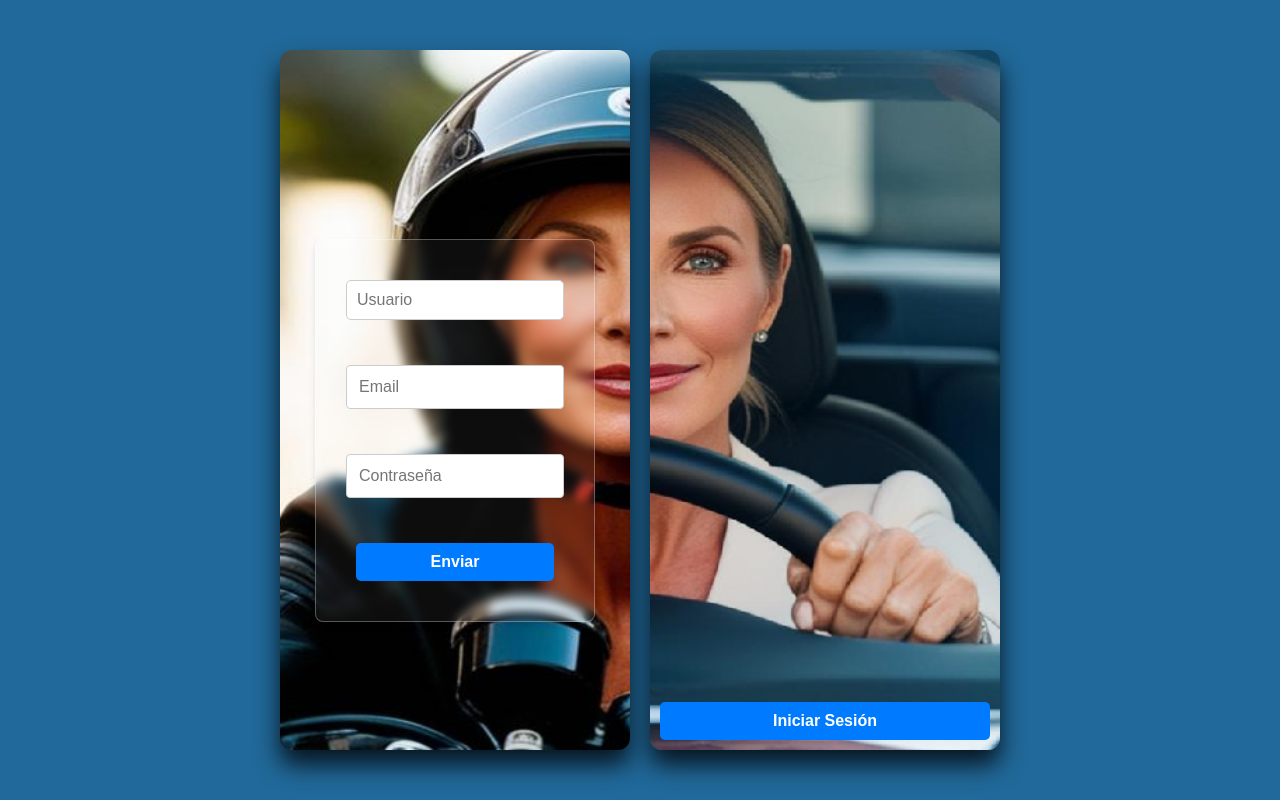
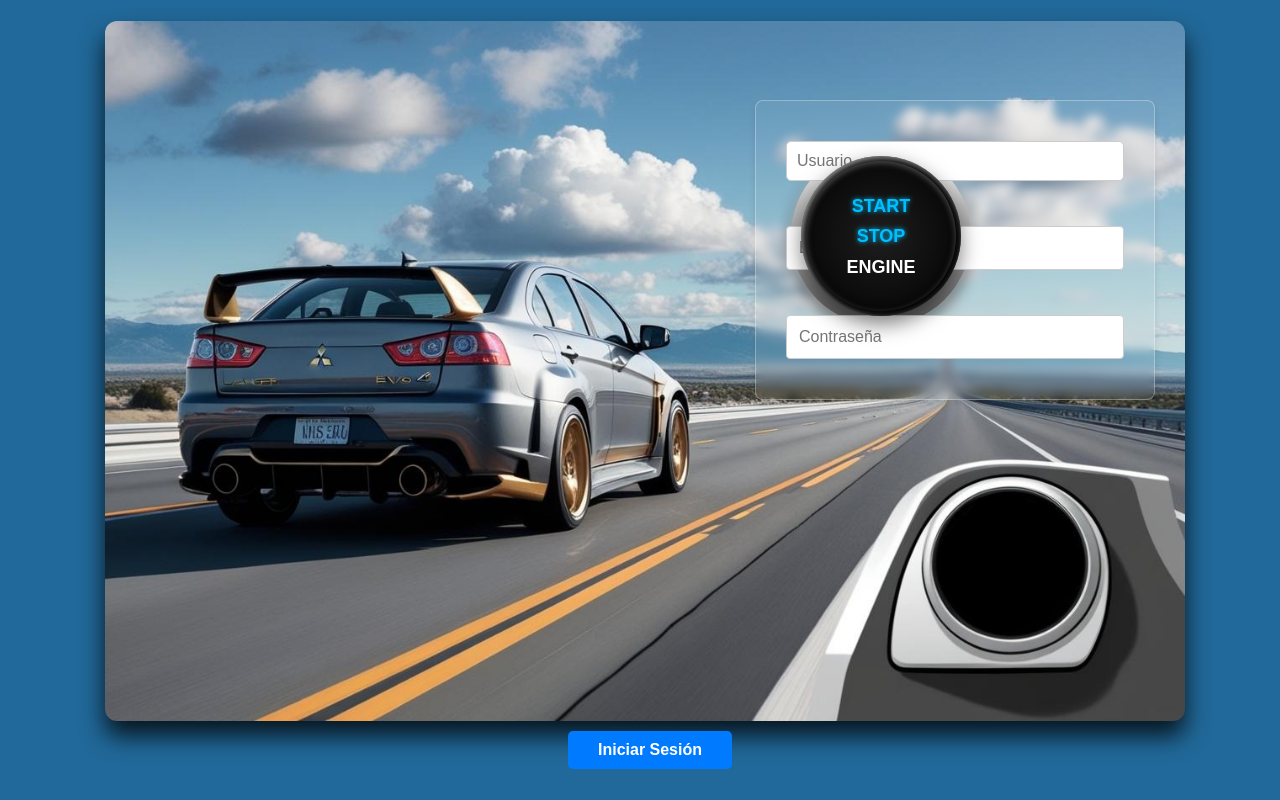
Before and after one commit to LilianaJZ/seguros-vehiculos, a React (Vite) app: page /signin in a window 1280 px wide. Built offline with nearby package versions, Linux system fonts and the light colour scheme.

Commit message:
se constinua con cambio de login, se crea paginas css para cada pagina para lograr ubicar el boton en su puesto

```diff
--- a/src/components/Formulario.jsx
+++ b/src/components/Formulario.jsx
@@ -1,4 +1,5 @@
-import "../pages/Login.css"
+import "..pages/Login.css"
+import StartStopButton from "./StarEngine";
 
 
 function Formulario() {
@@ -7,7 +8,7 @@ function Formulario() {
         <form action="" className="form">
           <input type="text" placeholder="Usuario" className="input" />
           <input type="password" placeholder="Contraseña" className="input" />
-          <button type="submit" className="btn">Enviar</button>
+          <StartStopButton/>
         </form>
       </div>
     );
--- a/src/components/FormularioDos.jsx
+++ b/src/components/FormularioDos.jsx
@@ -1,4 +1,5 @@
 import "../pages/Login.css"
+import StartStopButton from "./StarEngine";
 
 function FormularioDos() {
     return (
@@ -7,7 +8,7 @@ function FormularioDos() {
             <input type="text" placeholder="Usuario" className="input" />
             <input type="email" placeholder="Email" className="input" />
             <input type="password" placeholder="Contraseña" className="input" />
-            <button type="submit" className="btn">Enviar</button>
+            <StartStopButton/>
           </form>
         </div>
       );
--- a/src/components/Loggin.jsx
+++ b/src/components/Loggin.jsx
@@ -10,7 +10,7 @@ function Loggin() {
   }
 
   return (
-    <div className="espalda">
+    <div >
 
       <button className="btn btn2" onClick={handleClick} >Registrarse</button>
 
--- a/src/components/LoginForm.jsx
+++ b/src/components/LoginForm.jsx
@@ -1,4 +1,5 @@
 import React, { useState } from "react";
+import StartStopButton from "./StarEngine";
 
 const LoginForm = () => {
   const [formData, setFormData] = useState({ username: "", password: "" });
@@ -15,7 +16,8 @@ const LoginForm = () => {
   };
 
   return (
-    <form onSubmit={handleSubmit}>
+    <form onSubmit={handleSubmit} style={{ textAlign: "center" }}>
+      <div>
         <input
           type="text"
           name="username"
@@ -23,6 +25,7 @@ const LoginForm = () => {
           value={formData.username}
           onChange={handleChange}
           required
+
         />
         <input
           type="password"
@@ -31,10 +34,14 @@ const LoginForm = () => {
           value={formData.password}
           onChange={handleChange}
           required
+
         />
-      <button type="submit" className="btn-primary">
-        Entrar
-      </button>
+      </div>
+
+      {/* Renderiza el botón StartEngine */}
+      <div style={{ marginTop: "20px" }}>
+        <StartStopButton />
+      </div>
     </form>
   );
 };
--- a/src/components/SingIn.jsx
+++ b/src/components/SingIn.jsx
@@ -10,7 +10,7 @@ const handleClick =()=>{
 
 
   return (
-    <div className="espaldaDos">
+    <div>
       <button className="btn btn2" onClick={handleClick} >Iniciar Sesión</button>
     </div>
   );
--- a/src/components/StarEngine.css
+++ b/src/components/StarEngine.css
@@ -1,33 +1,66 @@
+/**{
+  border: red 1px solid;
+}*/
+
+.botonEngine {
+  all: none;
+  /* Elimina todos los estilos predeterminados */
+  background: none;
+  /* Quitar fondo */
+  border: none;
+  /* Quitar borde */
+  padding: 0;
+  /* Quitar relleno */
+  cursor: pointer;
+  /* Mantener el cursor en forma de manito */
+  font: inherit;
+  /* Heredar la fuente */
+  text-align: center;
+  /* Alinear texto en el centro */
+  /*display: inline-block;*/
+  border-radius: 50%;
+  display: flex;
+  width: 150px;
+  height: 150px;
+  margin-left: auto;
+  margin-right: auto;
+  margin-top: 3%;
+
+}
+
 /* Contenedor del botón */
 .button-container {
   display: flex;
   justify-content: center;
   align-items: center;
-  height: 100vh; /* Centrado vertical en la pantalla */
-  background-color: #1e1e1e; /* Fondo oscuro similar al tablero */
+  margin: auto;
+
+  position: relative;
+  /* Asegura alineación */
 }
 
 /* Botón principal */
 .start-stop-button {
+  position: relative;
   width: 160px;
   height: 160px;
   border-radius: 50%;
   background: radial-gradient(circle, #1b1b1b, #000);
-  border: 8px solid #ddd; /* Base del aro cromado */
+  /* Botón oscuro */
+  cursor: pointer;
+  /* Puntero tipo "manito" */
+  transition: transform 0.1s ease-in-out, box-shadow 0.1s ease-in-out;
   box-shadow:
-    inset 2px 2px 6px rgba(255, 255, 255, 0.6), /* Reflejos internos */
-    inset -2px -2px 6px rgba(0, 0, 0, 0.8), /* Sombras internas */
-    0 5px 15px rgba(0, 0, 0, 0.5); /* Sombra externa */
-  display: flex;
-  justify-content: center;
-  align-items: center;
-  cursor: pointer; /* Puntero tipo "manito" */
-  transition: transform 0.1s ease-in-out, box-shadow 0.1s ease-in-out;
+    inset 2px 2px 6px rgba(255, 255, 255, 0.6),
+    inset -2px -2px 6px rgba(0, 0, 0, 0.8),
+    0 8px 20px rgba(0, 0, 0, 0.5);
+  /* Sombras */
 }
 
-/* Efecto de "hundimiento" al hacer click */
+/* Efecto de hundimiento */
 .start-stop-button:active {
-  transform: translateY(4px); /* Movimiento hacia abajo */
+  transform: translateY(1px);
+  /* Efecto de hundimiento */
   box-shadow:
     inset 4px 4px 8px rgba(0, 0, 0, 0.8),
     inset -4px -4px 8px rgba(255, 255, 255, 0.2);
@@ -37,21 +70,29 @@
 .start-stop-button::before {
   content: '';
   position: absolute;
+  top: 50%;
+  left: 50%;
+  transform: translate(-50%, -50%);
+  /* Centrar perfectamente */
   width: 180px;
+  /* Un poco más grande que el botón */
   height: 180px;
   border-radius: 50%;
-  border: 4px solid;
-  border-image: linear-gradient(to bottom, #fefefe, #a7a7a7, #5a5a5a) 1;
+  background: linear-gradient(to bottom, #fefefe, #bdbdbd, #8e8e8e, #5a5a5a);
+  /* Efecto cromado */
   box-shadow:
     0 0 10px rgba(255, 255, 255, 0.5),
-    inset 0 0 8px rgba(0, 0, 0, 0.6);
+    0 5px 15px rgba(0, 0, 0, 0.5);
+  /* Sombra externa */
   z-index: -1;
+  /* Aro detrás del botón */
 }
 
 /* Círculo interno */
 .inner-circle {
-  width: 80%;
-  height: 80%;
+  position: relative;
+  width: 100%;
+  height: 100%;
   border-radius: 50%;
   background: radial-gradient(circle, #1e1e1e, #000);
   color: #fff;
@@ -68,10 +109,34 @@
     inset 0 -2px 6px rgba(0, 0, 0, 0.7);
 }
 
+/* Efecto de brillo neón */
+.inner-circle::after {
+  content: '';
+  position: absolute;
+  top: 50%;
+  left: 50%;
+  transform: translate(-50%, -50%);
+  width: 120%;
+  height: 120%;
+  border-radius: 50%;
+  background: radial-gradient(circle, rgba(0, 191, 255, 0.4), transparent 70%);
+  box-shadow: 0 0 20px 10px rgba(0, 191, 255, 0.5);
+  z-index: -1;
+  opacity: 0;
+  transition: opacity 0.2s ease-in-out;
+}
+
+/* Mostrar el brillo al presionar */
+.start-stop-button:active .inner-circle::after {
+  opacity: 1;
+  /* Hace visible el brillo */
+}
+
 /* Texto */
 .text span {
   display: block;
   margin: 2px 0;
-  color: #00bfff; /* Azul eléctrico */
+  color: #00bfff;
+  /* Azul eléctrico */
   text-shadow: 0 0 5px #00bfff;
 }
--- a/src/components/StarEngine.jsx
+++ b/src/components/StarEngine.jsx
@@ -1,28 +1,26 @@
 import React from 'react';
-import { useNavigate } from 'react-router-dom';
 import './StarEngine.css';
 
 function StartStopButton() {
+  return (
 
-  /*const navigate = useNavigate();
 
-  const handleClick = () => {
-    navigate(redirectTo);
-  };*/
+    <div className="button-container">
+      <div className="start-stop-button">
 
-  return (
-    <div className="button-container" /*onClick={handleClick}*/>
-      <div className="start-stop-button">
+      <button type="submit" className='botonEngine'>
         <div className="inner-circle">
           <p className="text">
-            <span>ENGINE</span>
             <span>START</span>
             <span>STOP</span>
           </p>
+          <p className="engine-text">ENGINE</p>
         </div>
+        </button>
       </div>
     </div>
+
   );
-};
+}
 
 export default StartStopButton;
--- a/src/pages/Login.css
+++ b/src/pages/Login.css
@@ -7,8 +7,8 @@
 .login-page {
   display: flex;
   justify-content: center;
+  flex-direction: column;
   align-items: center;
-  flex-wrap: wrap;
   height: 100vh; /* 100% del alto de la ventana */
   width: 100vw; /* 100% del ancho de la ventana */
   /*background-image: url('../img/fondocarretera.jpg');*/
@@ -21,9 +21,9 @@
 
 .signin-page {
   display: flex;
+  flex-direction: column;
   justify-content: center;
   align-items: center;
-  flex-wrap: wrap;
   height: 100vh; /* 100% del alto de la ventana */
   width: 100vw; /* 100% del ancho de la ventana */
   /*background-image: url('../img/fondocarretera.jpg');*/
@@ -49,9 +49,9 @@
 
 .formulario, .formularioDos,
 .espalda, .espaldaDos {
-  width: 350px;
+  width: 1080px;
   height: 700px;
-  margin: 10px;
+  margin-left: 10px;
   border-radius: 12px;
   display: flex;
   justify-content: center;
@@ -62,21 +62,27 @@
 
 .formularioDos {
   background-color: white;
-  background-image: url('../img/cardAB2.png');
+  background-image: url('../img/newlogin.jpg');
   background-size: 725px 850px;
   background-repeat: no-repeat;
-  background-position: top left;
-  background-position-y: -11px;
+  background-position: center;
+  background-size: cover;
+  display: flex;
+  flex-direction: column;
+  align-items: end;
 
 }
 
 .formulario {
   background-color: white;
-  background-image: url('../img/cardBA2b.png');
+  background-image: url('../img/newlogin.jpg');
   background-size: 725px 850px;
   background-repeat: no-repeat;
-  background-position: top left;
-  background-position-y: -24px;
+  background-position: center;
+  background-size: cover;
+  display: flex;
+  flex-direction: column;
+  align-items: end;
 
 }
 
@@ -87,7 +93,6 @@
   background-repeat: no-repeat;
   background-position: top right;
   background-color: rgba(0, 0, 139, 0.649);
-  background-position-y: -18px;
   color: white;
   flex-direction: row;
   align-items: end;
@@ -99,7 +104,6 @@
   background-repeat: no-repeat;
   background-position: top right;
   background-color: rgba(0, 0, 139, 0.649);
-  background-position-y: -18px;
   color: white;
   flex-direction: row;
   align-items: end;
@@ -107,6 +111,8 @@
 
 .btn2 {
   margin-bottom: 50px;
+  position: relative;
+
 
 }
 
@@ -115,8 +121,12 @@
 
   width: 80%;
   max-width: 400px;
+  height: 300px;
+  position: absolute;
+  top: 100px;
   background-color: #ffffff;
   padding: 30px;
+  margin-right: 30px;
   border-radius: 8px;
   box-shadow: 0 4px 8px rgba(0, 0, 0, 0.2);
   background: rgba(255, 255, 255, 0.05); /* Fondo semitransparente */
@@ -126,9 +136,13 @@
   border: 1px solid rgba(255, 255, 255, 0.3); /* Borde para realzar el efecto de vidrio */
 }
 
-.formDos{
-  position: relative;
-  top: 40px;
+
+
+.button-container{
+  position: absolute;
+  top: 55px;
+  left: 45px;
+
 }
 
 .input {
--- a/src/pages/Login.jsx
+++ b/src/pages/Login.jsx
@@ -1,7 +1,6 @@
 
 import Formulario from "../components/Formulario";
 import Loggin from "../components/Loggin";
-import SingIn from "../components/SingIn";
 import "./Login.css"
 
 
--- a/src/pages/SingIIn.jsx
+++ b/src/pages/SingIIn.jsx
@@ -1,7 +1,7 @@
 
 import FormularioDos from "../components/FormularioDos";
-import Loggin from "../components/Loggin";
 import SingIn from "../components/SingIn";
+import "./SingIIn.css"
 
 function SingIIn() {
   return (
--- /dev/null
+++ b/src/pages/Singiin.css
@@ -0,0 +1,186 @@
+.login-page {
+    display: flex;
+    justify-content: center;
+    flex-direction: column;
+    align-items: center;
+    height: 100vh; /* 100% del alto de la ventana */
+    width: 100vw; /* 100% del ancho de la ventana */
+    /*background-image: url('../img/fondocarretera.jpg');*/
+    background-color: #21699a;
+    background-size: cover; /* Asegúrate de que cubra toda el área */
+    background-position: center;
+    gap: 0px;
+
+  }
+
+  .signin-page {
+    display: flex;
+    flex-direction: column;
+    justify-content: center;
+    align-items: center;
+    height: 100vh; /* 100% del alto de la ventana */
+    width: 100vw; /* 100% del ancho de la ventana */
+    /*background-image: url('../img/fondocarretera.jpg');*/
+    background-color: #21699a;
+    background-size: cover; /* Asegúrate de que cubra toda el área */
+    background-position: center;
+    gap: 0px;
+  }
+
+  .signin-page::before {
+    content: ""; /* Necesario para pseudo-elementos */
+    position: absolute;
+    top: 0;
+    left: 0;
+    width: 100%;
+    height: 100%;
+    background-image: inherit; /* Usa la misma imagen que el fondo */
+    background-size: inherit;
+    background-position: inherit;
+    filter: blur(10px); /* Aplica el desenfoque */
+    z-index: -1; /* Envía el pseudo-elemento detrás del contenido */
+  }
+
+  .formulario, .formularioDos,
+  .espalda, .espaldaDos {
+    width: 1080px;
+    height: 700px;
+    margin-left: 10px;
+    border-radius: 12px;
+    display: flex;
+    justify-content: center;
+    align-items: center;
+    text-align: center;
+    box-shadow: 0px 15px 25px rgba(0, 0, 0, 0.8);
+  }
+
+  .formularioDos {
+    background-color: white;
+    background-image: url('../img/newlogin.jpg');
+    background-size: 725px 850px;
+    background-repeat: no-repeat;
+    background-position: center;
+    background-size: cover;
+    display: flex;
+    flex-direction: column;
+    align-items: end;
+
+  }
+
+  .formulario {
+    background-color: white;
+    background-image: url('../img/newlogin.jpg');
+    background-size: 725px 850px;
+    background-repeat: no-repeat;
+    background-position: center;
+    background-size: cover;
+    display: flex;
+    flex-direction: column;
+    align-items: end;
+
+  }
+
+  .espalda {
+
+    background-image: url('../img/cardBA2b.png');
+    background-size: 725px 850px;
+    background-repeat: no-repeat;
+    background-position: top right;
+    background-color: rgba(0, 0, 139, 0.649);
+    color: white;
+    flex-direction: row;
+    align-items: end;
+  }
+
+  .espaldaDos {
+    background-image: url('../img/cardAB2.png');
+    background-size: 725px 850px;
+    background-repeat: no-repeat;
+    background-position: top right;
+    background-color: rgba(0, 0, 139, 0.649);
+    color: white;
+    flex-direction: row;
+    align-items: end;
+  }
+
+  .btn2 {
+    margin-bottom: 50px;
+    position: relative;
+
+
+  }
+
+
+  .form, .formDos {
+
+    width: 80%;
+    max-width: 400px;
+    height: 300px;
+    position: absolute;
+    top: 100px;
+    background-color: #ffffff;
+    padding: 30px;
+    margin-right: 30px;
+    border-radius: 8px;
+    box-shadow: 0 4px 8px rgba(0, 0, 0, 0.2);
+    background: rgba(255, 255, 255, 0.05); /* Fondo semitransparente */
+    backdrop-filter: blur(5px); /* Desenfoque del fondo detrás */
+    -webkit-backdrop-filter: blur(25px); /* Para compatibilidad con navegadores WebKit */
+    box-shadow: 0 4px 6px rgba(0, 0, 0, 0.1); /* Sombra sutil */
+    border: 1px solid rgba(255, 255, 255, 0.3); /* Borde para realzar el efecto de vidrio */
+  }
+
+
+
+  .button-container{
+    position: absolute;
+    top: 55px;
+    left: 45px;
+
+  }
+
+  .input {
+    width: 100%;
+    padding: 12px;
+    margin-bottom: 20px;
+    font-size: 16px;
+    border: 1px solid #ccc;
+    border-radius: 4px;
+    transition: border-color 0.3s;
+  }
+
+  .input:focus {
+    border-color: #007bff;
+    outline: none;
+    box-shadow: 0 0 5px rgba(0, 123, 255, 0.5);
+  }
+
+  .btn {
+    padding: 10px 20px;
+    margin: 10px;
+    background-color: #007bff;
+    color: #fff;
+    border: none;
+    border-radius: 5px;
+    cursor: pointer;
+  }
+
+  .btn:hover {
+    background-color: #0056b3;
+  }
+
+
+
+  /* Responsividad para dispositivos pequeños */
+  @media (max-width: 768px) {
+    .login-page {
+      flex-direction: column;
+      /* Los divs se apilan verticalmente */
+    }
+
+    .formulario,
+    .espalda {
+      width: 80%;
+      /* Se ensanchan para ajustarse mejor */
+    }
+  }
```
Also changed, not shown: src/img/newlogin.jpg (added). Lines whose indentation alone changed are shown as unchanged.
